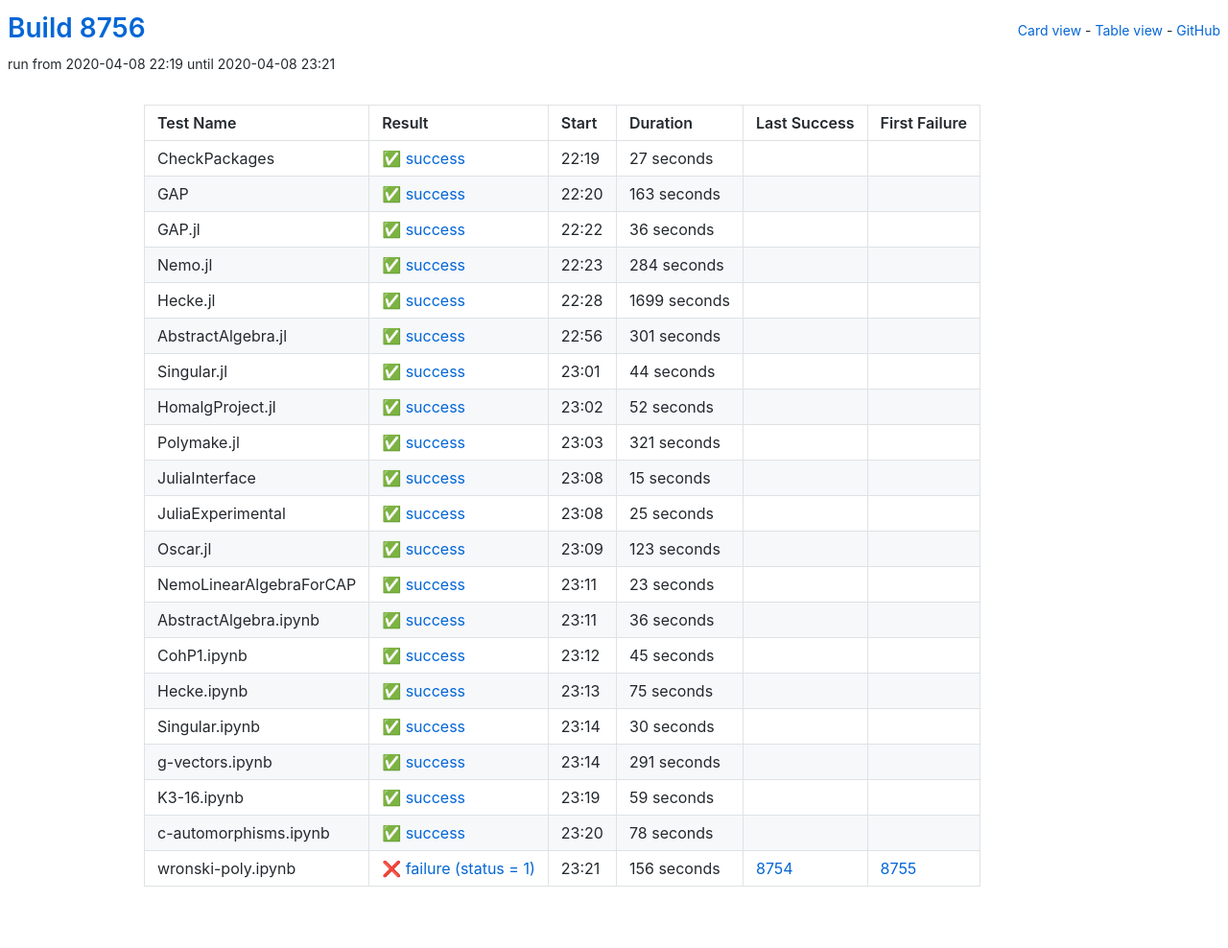
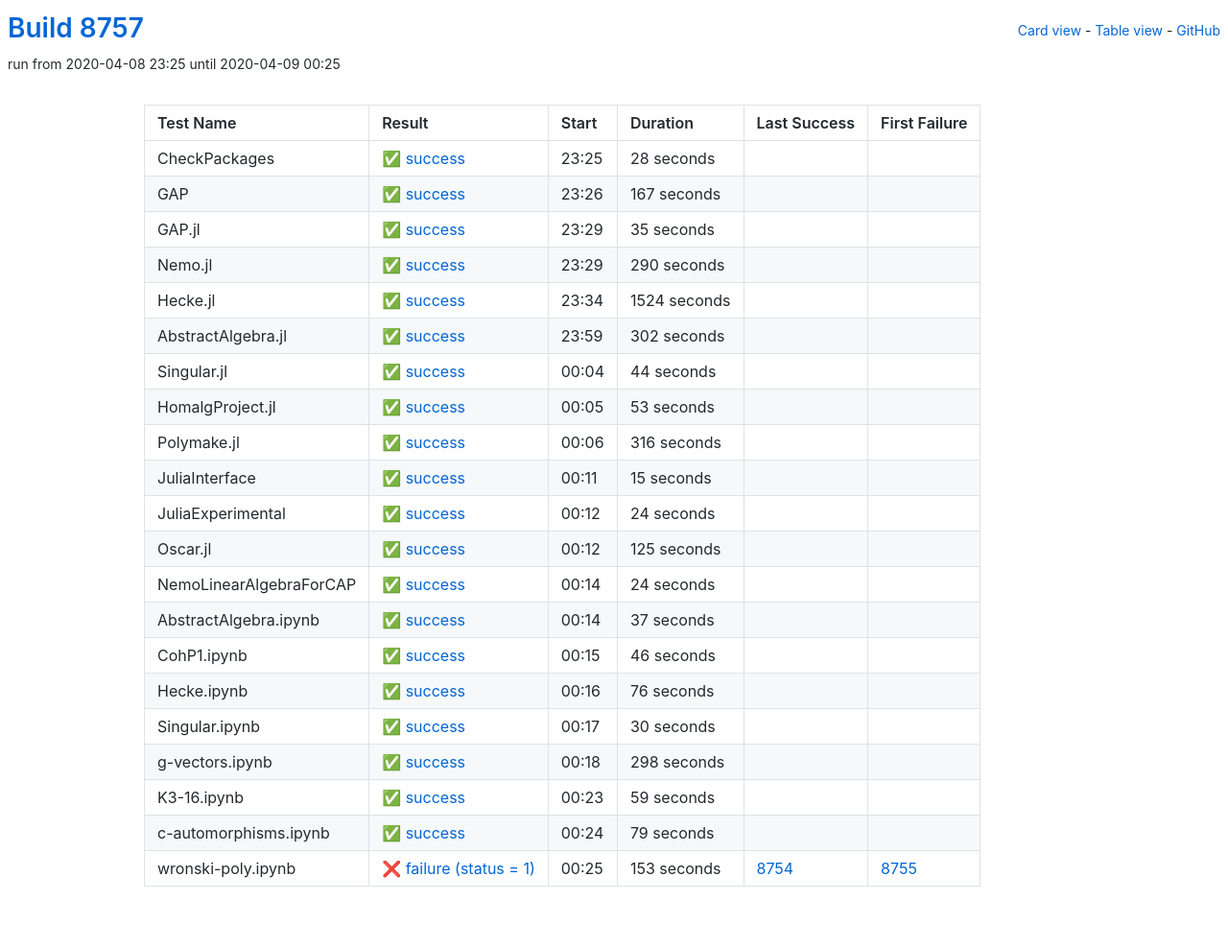
Before and after one commit to oscar-system/oscar-ci-status, a Jekyll site: the page built from table.html, in a window 1280 px wide. Shown: the whole page at 96% size. Built offline with Jekyll 4.4.1, drawn with Linux system fonts in a browser that asks for light colours.

Commit message:
Build 8757

```diff
--- a/_data/ci.yml
+++ b/_data/ci.yml
@@ -1,71 +1,71 @@
-build: 8756
-build_url: https://oscarci.mathematik.uni-kl.de/job/oscar/8756/
+build: 8757
+build_url: https://oscarci.mathematik.uni-kl.de/job/oscar/8757/
 job: oscar
 tests:
-- duration: 27
+- duration: 28
   exitcode: 0
   first_failure: false
   first_failure_url: null
   last_success: false
   last_success_url: null
-  log: https://oscarci.mathematik.uni-kl.de/job/oscar/8756/artifact/logs/build-8756/CheckPackages.log
+  log: https://oscarci.mathematik.uni-kl.de/job/oscar/8757/artifact/logs/build-8757/CheckPackages.log
   name: CheckPackages
-  start: 2020-04-08 22:19
+  start: 2020-04-08 23:25
   status: success
   success: true
-- duration: 163
+- duration: 167
   exitcode: 0
   first_failure: false
   first_failure_url: null
   last_success: false
   last_success_url: null
-  log: https://oscarci.mathematik.uni-kl.de/job/oscar/8756/artifact/logs/build-8756/GAP.log
+  log: https://oscarci.mathematik.uni-kl.de/job/oscar/8757/artifact/logs/build-8757/GAP.log
   name: GAP
-  start: 2020-04-08 22:20
+  start: 2020-04-08 23:26
   status: success
   success: true
-- duration: 36
+- duration: 35
   exitcode: 0
   first_failure: false
   first_failure_url: null
   last_success: false
   last_success_url: null
-  log: https://oscarci.mathematik.uni-kl.de/job/oscar/8756/artifact/logs/build-8756/GAP.jl.log
+  log: https://oscarci.mathematik.uni-kl.de/job/oscar/8757/artifact/logs/build-8757/GAP.jl.log
   name: GAP.jl
-  start: 2020-04-08 22:22
+  start: 2020-04-08 23:29
   status: success
   success: true
-- duration: 284
+- duration: 290
   exitcode: 0
   first_failure: false
   first_failure_url: null
   last_success: false
   last_success_url: null
-  log: https://oscarci.mathematik.uni-kl.de/job/oscar/8756/artifact/logs/build-8756/Nemo.jl.log
+  log: https://oscarci.mathematik.uni-kl.de/job/oscar/8757/artifact/logs/build-8757/Nemo.jl.log
   name: Nemo.jl
-  start: 2020-04-08 22:23
+  start: 2020-04-08 23:29
   status: success
   success: true
-- duration: 1699
+- duration: 1524
   exitcode: 0
   first_failure: false
   first_failure_url: null
   last_success: false
   last_success_url: null
-  log: https://oscarci.mathematik.uni-kl.de/job/oscar/8756/artifact/logs/build-8756/Hecke.jl.log
+  log: https://oscarci.mathematik.uni-kl.de/job/oscar/8757/artifact/logs/build-8757/Hecke.jl.log
   name: Hecke.jl
-  start: 2020-04-08 22:28
+  start: 2020-04-08 23:34
   status: success
   success: true
-- duration: 301
+- duration: 302
   exitcode: 0
   first_failure: false
   first_failure_url: null
   last_success: false
   last_success_url: null
-  log: https://oscarci.mathematik.uni-kl.de/job/oscar/8756/artifact/logs/build-8756/AbstractAlgebra.jl.log
+  log: https://oscarci.mathematik.uni-kl.de/job/oscar/8757/artifact/logs/build-8757/AbstractAlgebra.jl.log
   name: AbstractAlgebra.jl
-  start: 2020-04-08 22:56
+  start: 2020-04-08 23:59
   status: success
   success: true
 - duration: 44
@@ -74,31 +74,31 @@
   first_failure_url: null
   last_success: false
   last_success_url: null
-  log: https://oscarci.mathematik.uni-kl.de/job/oscar/8756/artifact/logs/build-8756/Singular.jl.log
+  log: https://oscarci.mathematik.uni-kl.de/job/oscar/8757/artifact/logs/build-8757/Singular.jl.log
   name: Singular.jl
-  start: 2020-04-08 23:01
+  start: 2020-04-09 00:04
   status: success
   success: true
-- duration: 52
+- duration: 53
   exitcode: 0
   first_failure: false
   first_failure_url: null
   last_success: false
   last_success_url: null
-  log: https://oscarci.mathematik.uni-kl.de/job/oscar/8756/artifact/logs/build-8756/HomalgProject.jl.log
+  log: https://oscarci.mathematik.uni-kl.de/job/oscar/8757/artifact/logs/build-8757/HomalgProject.jl.log
   name: HomalgProject.jl
-  start: 2020-04-08 23:02
+  start: 2020-04-09 00:05
   status: success
   success: true
-- duration: 321
+- duration: 316
   exitcode: 0
   first_failure: false
   first_failure_url: null
   last_success: false
   last_success_url: null
-  log: https://oscarci.mathematik.uni-kl.de/job/oscar/8756/artifact/logs/build-8756/Polymake.jl.log
+  log: https://oscarci.mathematik.uni-kl.de/job/oscar/8757/artifact/logs/build-8757/Polymake.jl.log
   name: Polymake.jl
-  start: 2020-04-08 23:03
+  start: 2020-04-09 00:06
   status: success
   success: true
 - duration: 15
@@ -107,75 +107,75 @@
   first_failure_url: null
   last_success: false
   last_success_url: null
-  log: https://oscarci.mathematik.uni-kl.de/job/oscar/8756/artifact/logs/build-8756/JuliaInterface.log
+  log: https://oscarci.mathematik.uni-kl.de/job/oscar/8757/artifact/logs/build-8757/JuliaInterface.log
   name: JuliaInterface
-  start: 2020-04-08 23:08
+  start: 2020-04-09 00:11
   status: success
   success: true
-- duration: 25
+- duration: 24
   exitcode: 0
   first_failure: false
   first_failure_url: null
   last_success: false
   last_success_url: null
-  log: https://oscarci.mathematik.uni-kl.de/job/oscar/8756/artifact/logs/build-8756/JuliaExperimental.log
+  log: https://oscarci.mathematik.uni-kl.de/job/oscar/8757/artifact/logs/build-8757/JuliaExperimental.log
   name: JuliaExperimental
-  start: 2020-04-08 23:08
+  start: 2020-04-09 00:12
   status: success
   success: true
-- duration: 123
+- duration: 125
   exitcode: 0
   first_failure: false
   first_failure_url: null
   last_success: false
   last_success_url: null
-  log: https://oscarci.mathematik.uni-kl.de/job/oscar/8756/artifact/logs/build-8756/Oscar.jl.log
+  log: https://oscarci.mathematik.uni-kl.de/job/oscar/8757/artifact/logs/build-8757/Oscar.jl.log
   name: Oscar.jl
-  start: 2020-04-08 23:09
+  start: 2020-04-09 00:12
   status: success
   success: true
-- duration: 23
+- duration: 24
   exitcode: 0
   first_failure: false
   first_failure_url: null
   last_success: false
   last_success_url: null
-  log: https://oscarci.mathematik.uni-kl.de/job/oscar/8756/artifact/logs/build-8756/NemoLinearAlgebraForCAP.log
+  log: https://oscarci.mathematik.uni-kl.de/job/oscar/8757/artifact/logs/build-8757/NemoLinearAlgebraForCAP.log
   name: NemoLinearAlgebraForCAP
-  start: 2020-04-08 23:11
+  start: 2020-04-09 00:14
   status: success
   success: true
-- duration: 36
+- duration: 37
   exitcode: 0
   first_failure: false
   first_failure_url: null
   last_success: false
   last_success_url: null
-  log: https://oscarci.mathematik.uni-kl.de/job/oscar/8756/artifact/logs/build-8756/AbstractAlgebra.ipynb.log
+  log: https://oscarci.mathematik.uni-kl.de/job/oscar/8757/artifact/logs/build-8757/AbstractAlgebra.ipynb.log
   name: AbstractAlgebra.ipynb
-  start: 2020-04-08 23:11
+  start: 2020-04-09 00:14
   status: success
   success: true
-- duration: 45
+- duration: 46
   exitcode: 0
   first_failure: false
   first_failure_url: null
   last_success: false
   last_success_url: null
-  log: https://oscarci.mathematik.uni-kl.de/job/oscar/8756/artifact/logs/build-8756/CohP1.ipynb.log
+  log: https://oscarci.mathematik.uni-kl.de/job/oscar/8757/artifact/logs/build-8757/CohP1.ipynb.log
   name: CohP1.ipynb
-  start: 2020-04-08 23:12
+  start: 2020-04-09 00:15
   status: success
   success: true
-- duration: 75
+- duration: 76
   exitcode: 0
   first_failure: false
   first_failure_url: null
   last_success: false
   last_success_url: null
-  log: https://oscarci.mathematik.uni-kl.de/job/oscar/8756/artifact/logs/build-8756/Hecke.ipynb.log
+  log: https://oscarci.mathematik.uni-kl.de/job/oscar/8757/artifact/logs/build-8757/Hecke.ipynb.log
   name: Hecke.ipynb
-  start: 2020-04-08 23:13
+  start: 2020-04-09 00:16
   status: success
   success: true
 - duration: 30
@@ -184,20 +184,20 @@
   first_failure_url: null
   last_success: false
   last_success_url: null
-  log: https://oscarci.mathematik.uni-kl.de/job/oscar/8756/artifact/logs/build-8756/Singular.ipynb.log
+  log: https://oscarci.mathematik.uni-kl.de/job/oscar/8757/artifact/logs/build-8757/Singular.ipynb.log
   name: Singular.ipynb
-  start: 2020-04-08 23:14
+  start: 2020-04-09 00:17
   status: success
   success: true
-- duration: 291
+- duration: 298
   exitcode: 0
   first_failure: false
   first_failure_url: null
   last_success: false
   last_success_url: null
-  log: https://oscarci.mathematik.uni-kl.de/job/oscar/8756/artifact/logs/build-8756/g-vectors.ipynb.log
+  log: https://oscarci.mathematik.uni-kl.de/job/oscar/8757/artifact/logs/build-8757/g-vectors.ipynb.log
   name: g-vectors.ipynb
-  start: 2020-04-08 23:14
+  start: 2020-04-09 00:18
   status: success
   success: true
 - duration: 59
@@ -206,30 +206,30 @@
   first_failure_url: null
   last_success: false
   last_success_url: null
-  log: https://oscarci.mathematik.uni-kl.de/job/oscar/8756/artifact/logs/build-8756/K3-16.ipynb.log
+  log: https://oscarci.mathematik.uni-kl.de/job/oscar/8757/artifact/logs/build-8757/K3-16.ipynb.log
   name: K3-16.ipynb
-  start: 2020-04-08 23:19
+  start: 2020-04-09 00:23
   status: success
   success: true
-- duration: 78
+- duration: 79
   exitcode: 0
   first_failure: false
   first_failure_url: null
   last_success: false
   last_success_url: null
-  log: https://oscarci.mathematik.uni-kl.de/job/oscar/8756/artifact/logs/build-8756/c-automorphisms.ipynb.log
+  log: https://oscarci.mathematik.uni-kl.de/job/oscar/8757/artifact/logs/build-8757/c-automorphisms.ipynb.log
   name: c-automorphisms.ipynb
-  start: 2020-04-08 23:20
+  start: 2020-04-09 00:24
   status: success
   success: true
-- duration: 156
+- duration: 153
   exitcode: 1
   first_failure: 8755
   first_failure_url: https://oscarci.mathematik.uni-kl.de/job/oscar/8755/
   last_success: 8754
   last_success_url: https://oscarci.mathematik.uni-kl.de/job/oscar/8754/
-  log: https://oscarci.mathematik.uni-kl.de/job/oscar/8756/artifact/logs/build-8756/wronski-poly.ipynb.log
+  log: https://oscarci.mathematik.uni-kl.de/job/oscar/8757/artifact/logs/build-8757/wronski-poly.ipynb.log
   name: wronski-poly.ipynb
-  start: 2020-04-08 23:21
+  start: 2020-04-09 00:25
   status: failure
   success: false
```
Also changed, not shown: README.md.
